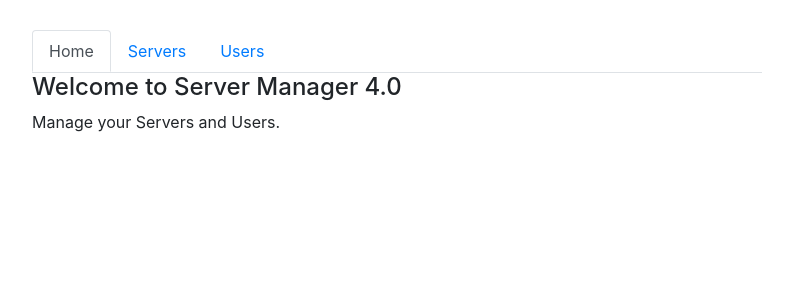
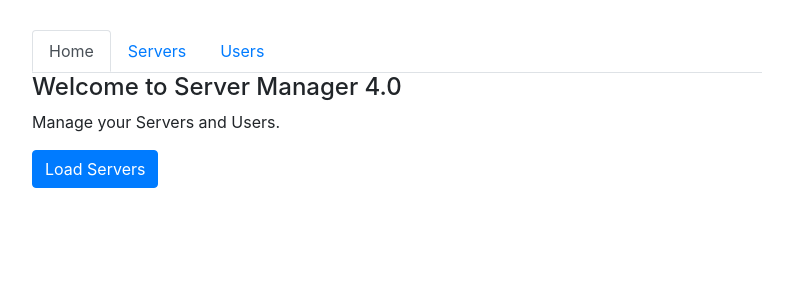
Before and after one commit to Gagandeep39/angular-routing-authguard-ex1, an Angular app: page / in a window 1280 px wide. Shown: the top 300 px of the page, without its empty margins (53-846 px from the left). Built offline with nearby package versions, Linux system fonts and the light colour scheme.

Commit message:
Added routing programatically in home component

```diff
--- a/src/app/home/home.component.html
+++ b/src/app/home/home.component.html
@@ -1,2 +1,3 @@
 <h4>Welcome to Server Manager 4.0</h4>
 <p>Manage your Servers and Users.</p>
+<button (click)="loadServers()" class="btn btn-primary">Load Servers</button>
--- a/src/app/home/home.component.ts
+++ b/src/app/home/home.component.ts
@@ -1,4 +1,5 @@
 import { Component, OnInit } from '@angular/core';
+import { Router } from '@angular/router';
 
 @Component({
   selector: 'app-home',
@@ -7,9 +8,14 @@
 })
 export class HomeComponent implements OnInit {
 
-  constructor() { }
+  constructor(private router : Router) { }
 
   ngOnInit() {
   }
 
+  // Dynamic Routing
+  loadServers(){
+    this.router.navigate(['/servers']);
+  }
+
 }
```
